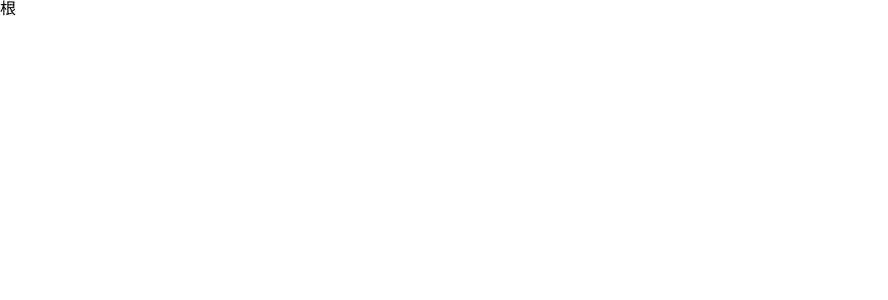
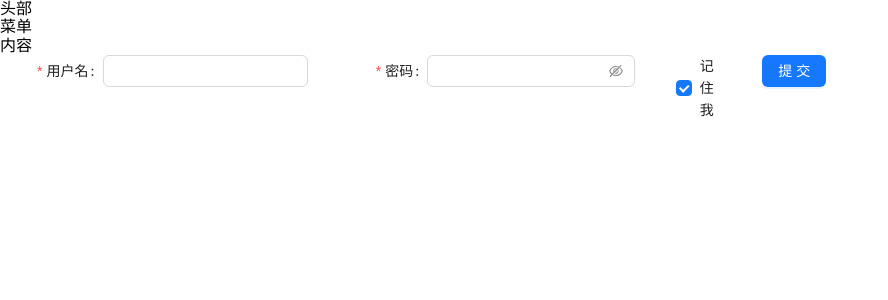
Before and after one commit to hdzw20/vue-demo1, a Vue app: page /antdForm in a window 1280 px wide. Before the commit this address had no page. Shown: the top 300 px of the page, without its empty margins (0-888 px from the left). Built offline with nearby package versions, Linux system fonts and the light colour scheme.

Commit message:
antdForm的使用

```diff
--- a/src/main.js
+++ b/src/main.js
@@ -1,7 +1,7 @@
 import { createApp } from "vue"
 // import "./style.css"
 // import App from "./App1.vue"
-import App from "./AppNew.vue";
+import App from "./components/Layout.vue";
 import router from "./router/index.js";
 import "ant-design-vue/dist/reset.css";
 import antdv from "ant-design-vue"
--- /dev/null
+++ b/src/page/antd-form/index.vue
@@ -0,0 +1,59 @@
+<template>
+    <a-form
+      :model="formState"
+      name="basic"
+      :label-col="{ span: 8 }"
+      :wrapper-col="{ span: 16 }"
+      autocomplete="off"
+      @finish="onFinish"
+      @finishFailed="onFinishFailed"
+      layout="inline"
+    >
+      <a-form-item
+        label="用户名"
+        name="username"
+        :rules="[{ required: true, message: '请输入你的用户名' },{max:10,message:'最多只能输入10个字符'}]"
+      >
+        <a-input v-model:value="formState.username" />
+      </a-form-item>
+
+      <a-form-item
+        label="密码"
+        name="password"
+        :rules="[{ required: true, message: '请输入你的密码' }]"
+      >
+        <a-input-password v-model:value="formState.password" />
+      </a-form-item>
+
+      <a-form-item name="remember" :wrapper-col="{ offset: 8, span: 16 }">
+        <a-checkbox v-model:checked="formState.remember">记住我</a-checkbox>
+      </a-form-item>
+
+      <a-form-item :wrapper-col="{ offset: 8, span: 16 }">
+        <a-button type="primary" @click="onFinish" html-type="submit">提交</a-button>
+      </a-form-item>
+    </a-form>
+  </template>
+  <script lang="ts" setup>
+  import { message } from 'ant-design-vue';
+import { reactive } from 'vue';
+
+  interface FormState {
+    username: string;
+    password: string;
+    remember: boolean;
+  }
+
+  const formState = reactive<FormState>({
+    username: '',
+    password: '',
+    remember: true,
+  });
+  const onFinish = (values: any) => {
+    console.log('Success:', values);
+  };
+
+  const onFinishFailed = (errorInfo: any) => {
+    console.log('Failed:', errorInfo);
+  };
+  </script>
--- a/src/page/antd-table/index.vue
+++ b/src/page/antd-table/index.vue
@@ -1,5 +1,13 @@
 <template>
-    <a-table :columns="columns" :data-source="data">
+    <a-form :v-model="searchObj" layout="inline">
+        <a-form-item label="借款人姓名" name="borrower">
+            <a-input v-model:value="searchObj.borrower"/>
+        </a-form-item>
+        <a-form-item>
+            <a-button type="primary" @click="onSearch">搜索</a-button>
+        </a-form-item>
+    </a-form>
+    <a-table @change="onTableChange" :pagination="pagination" :columns="columns" :data-source="data">
         <template #headerCell="{ column }">
             <template v-if="column.key === 'title'">
                 <span>
@@ -13,7 +21,7 @@
         <template #bodyCell="{ column, record }">
             <template v-if="column.key === 'borrower'">
                 <a>
-                    {{ record.amount }}
+                    {{ record.borrower }}
                 </a>
             </template>
             <template v-else-if="column.key === 'amount'">
@@ -33,32 +41,20 @@
 <script setup>
 import { ref } from 'vue';
 import { getLoansList } from '../../service/loans';
-// const columns = [
-//     {
-//         name: 'Name',
-//         dataIndex: 'name',
-//         key: 'name',
-//     },
-//     {
-//         title: 'Age',
-//         dataIndex: 'age',
-//         key: 'age',
-//     },
-//     {
-//         title: 'Address',
-//         dataIndex: 'address',
-//         key: 'address',
-//     },
-//     {
-//         title: 'Tags',
-//         key: 'tags',
-//         dataIndex: 'tags',
-//     },
-//     {
-//         title: 'Action',
-//         key: 'action',
-//     },
-// ];
+
+const handleDelete = (value) => {
+    console.log("删除",value);
+};
+//搜索表单的数据
+const searchObj = ref({});
+//分页的数据
+const pagination = ref({
+    'pageSizeOptions':['10','20','30'],
+    showSizeChanger:true,
+    current:1,
+    pageSize:10,
+    total:0,
+});
 const columns = [
     {
         title: 'Id',
@@ -81,35 +77,38 @@
         key: 'action',
     }
 ];
-// const data = [
-//     {
-//         key: '1',
-//         name: 'John Brown',
-//         age: 32,
-//         address: 'New York No. 1 Lake Park',
-//         tags: ['nice', 'developer'],
-//     },
-//     {
-//         key: '2',
-//         name: 'Jim Green',
-//         age: 42,
-//         address: 'London No. 1 Lake Park',
-//         tags: ['loser'],
-//     },
-//     {
-//         key: '3',
-//         name: 'Joe Black',
-//         age: 32,
-//         address: 'Sidney No. 1 Lake Park',
-//         tags: ['cool', 'teacher'],
-//     },
-// ];
+
 const data = ref([]);
+//请求数据
 const getData = async () => {
-    const res = await getLoansList();
+    const res = await getLoansList({
+        //添加pageNumber和pageSize
+        pageNumber:pagination.value.current,
+        pageSize:pagination.value.pageSize,
+        //解构是为了更方便
+        //添加搜索条件
+        ...searchObj.value,
+    });
     console.log(res);
+    //渲染表格数据
     data.value = res.data.data.record;
+    //渲染分页数据
+    pagination.value.current = res.data.data.pageNumber;
+    pagination.value.total = res.data.data.totalItems;
+    pagination.value.pageSize = res.data.data.pageSize;
 };
 getData();
+//点击页码时触发的方法
+const onTableChange = (value) => {
+    console.log(value);
+    const {current,pageSize} = value;
+    pagination.value.current = current;
+    pagination.value.pageSize = pageSize;
+    getData();
+};
 
+const onSearch = () => {
+    pagination.value.current = 1;
+    getData();
+}
 </script>
--- a/src/page/student-manage/StudentForm.vue
+++ b/src/page/student-manage/StudentForm.vue
@@ -22,7 +22,7 @@
   };
   </script>
 
-  <style>
+  <style scoped>
   /* 表单样式 */
   form {
     display: flex;
--- a/src/page/student-manage/StudentTable.vue
+++ b/src/page/student-manage/StudentTable.vue
@@ -23,7 +23,7 @@
   });
   </script>
 
-  <style>
+  <style scoped>
   /* 表格样式 */
   table {
     width: 100%;
--- a/src/page/student-manage/index.vue
+++ b/src/page/student-manage/index.vue
@@ -53,7 +53,7 @@
 };
 getData();
 </script>
-<style>
+<style scoped>
 /* 表格样式 */
 table {
   width: 100%;
--- a/src/page/表格.vue
+++ b/src/page/表格.vue
@@ -42,7 +42,7 @@
   { account: 'YZ0010', name: '用户10', phone: '18099999999', role: '系统管理员', status: '启用' }
 ]);
 </script>
-<style>
+<style scoped>
   a {
     margin-right: 10px;
   }
--- a/src/router/routes.js
+++ b/src/router/routes.js
@@ -7,6 +7,7 @@
 import Layout from "../components/Layout.vue";
 import Slot from "../page/插槽/index.vue";
 import AntdTable from "../page/antd-table/index.vue";
+import AntdForm from "../page/antd-form/index.vue"
 const routes = [
     {
         path: "/",
@@ -29,6 +30,11 @@
         component: Slot,
         name: "slot",
         meta: { title: "插槽" }
+    },
+    {
+        path:"/antdForm",
+        name: "antdForm",
+        component: AntdForm,
     },
     {
         path:"/antdTable",
```
